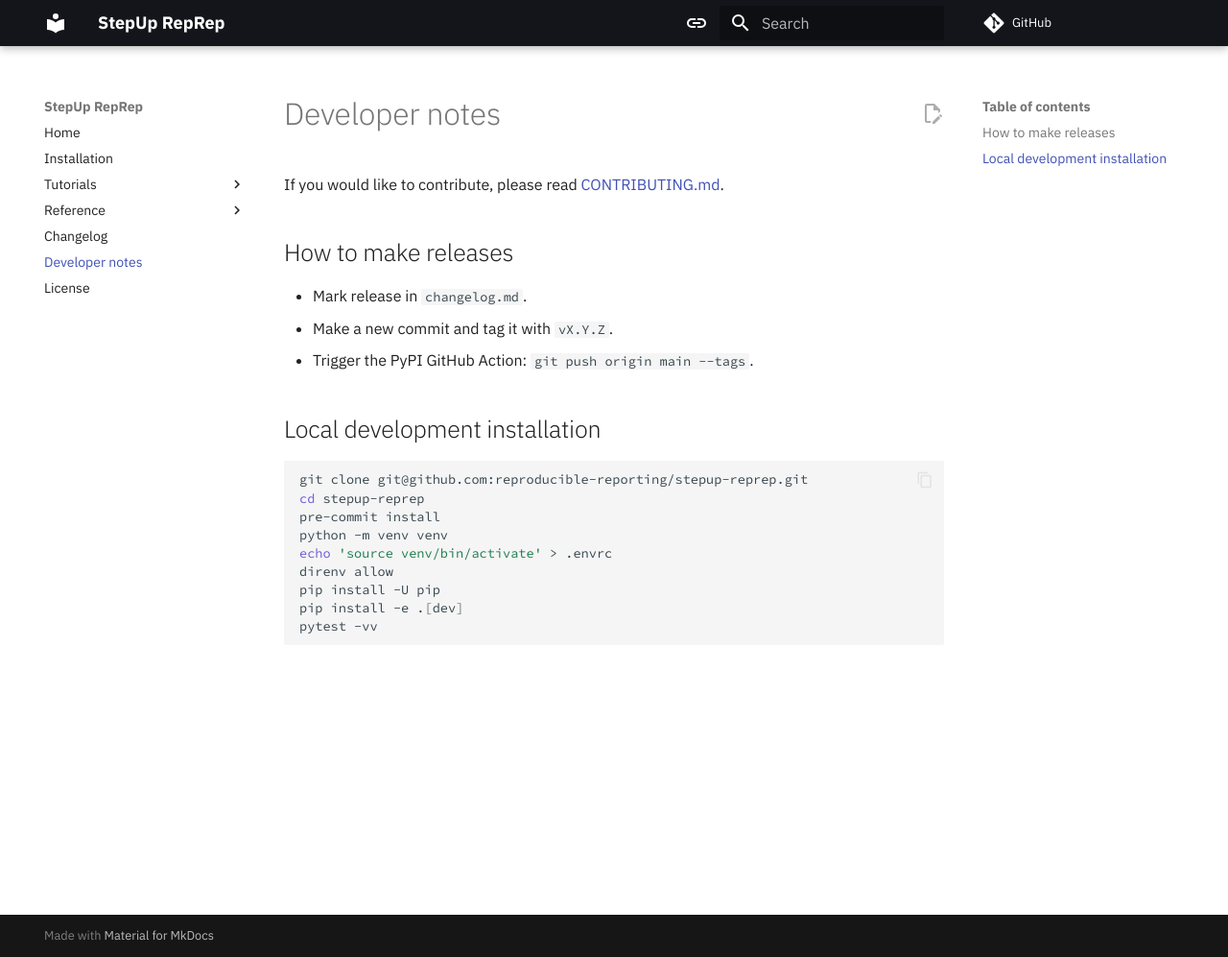
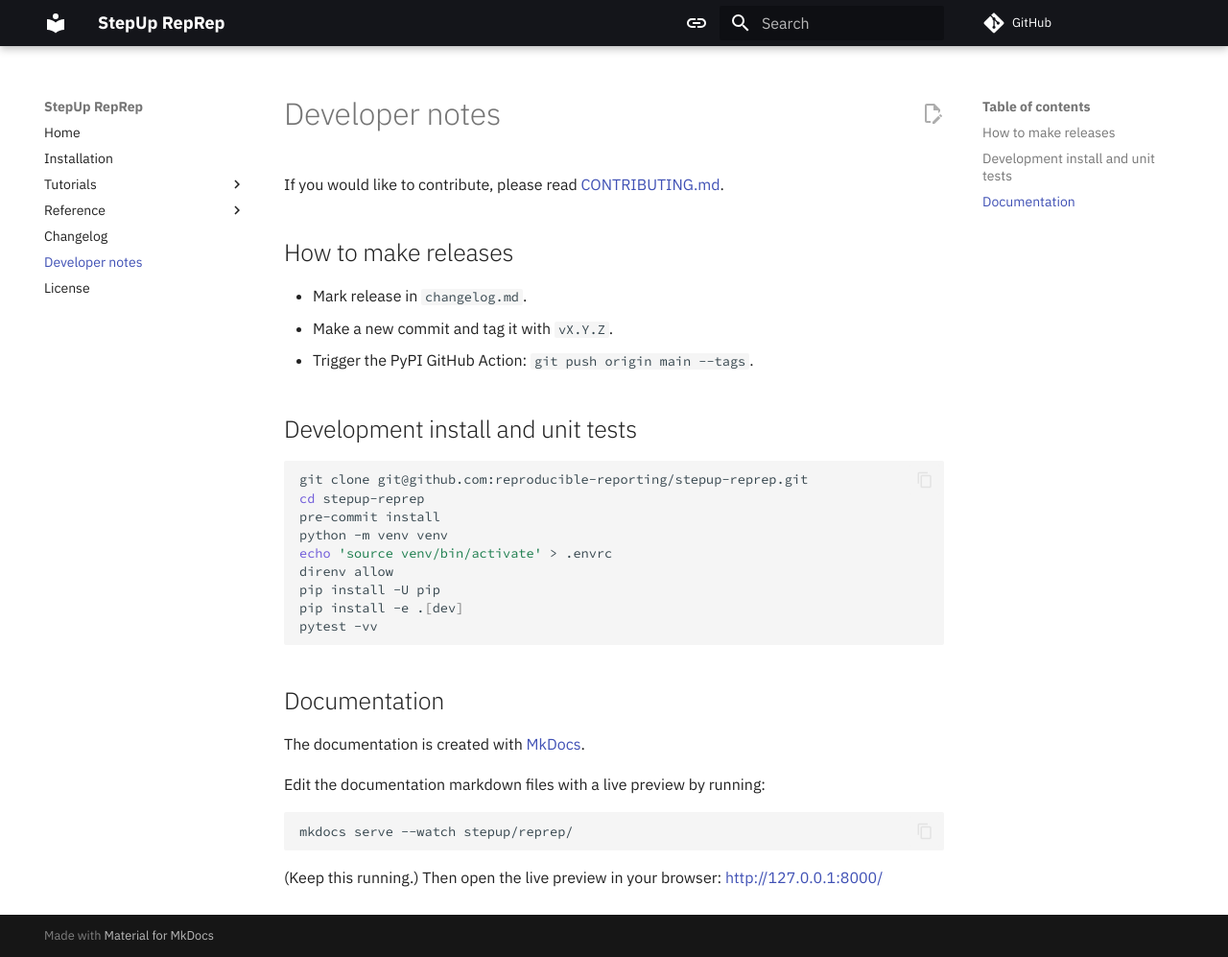
Before and after one commit to reproducible-reporting/stepup-reprep, an MkDocs documentation site: the page built from docs/development.md, in a window 1280 px wide and 997 px high. Shown: the whole window at 96% size. Built offline with MkDocs 1.6.1 and Material for MkDocs 9.7.7, drawn with Linux system fonts in a browser that asks for light colours; comment, search, counter and statistics services are not loaded.

Commit message:
Document how to document

````diff
--- a/docs/development.md
+++ b/docs/development.md
@@ -9,7 +9,7 @@ If you would like to contribute, please read [CONTRIBUTING.md](https://github.co
 - Trigger the PyPI GitHub Action: `git push origin main --tags`.
 
 
-## Local development installation
+## Development install and unit tests
 
 ```bash
 git clone git@github.com:reproducible-reporting/stepup-reprep.git
@@ -22,3 +22,16 @@ pip install -U pip
 pip install -e .[dev]
 pytest -vv
 ```
+
+## Documentation
+
+The documentation is created with [MkDocs](https://www.mkdocs.org/).
+
+Edit the documentation markdown files with a live preview by running:
+
+```bash
+mkdocs serve --watch stepup/reprep/
+```
+
+(Keep this running.)
+Then open the live preview in your browser: [http://127.0.0.1:8000/](http://127.0.0.1:8000/)
````
Also changed, not shown: 1 other file.
